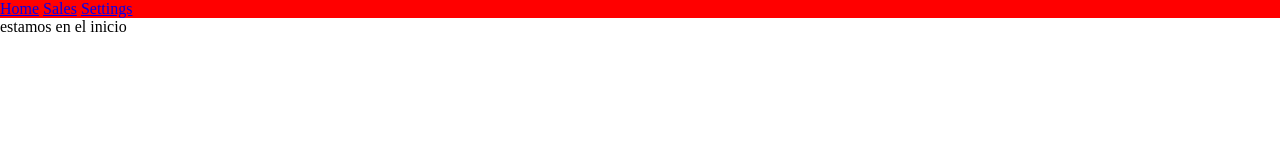
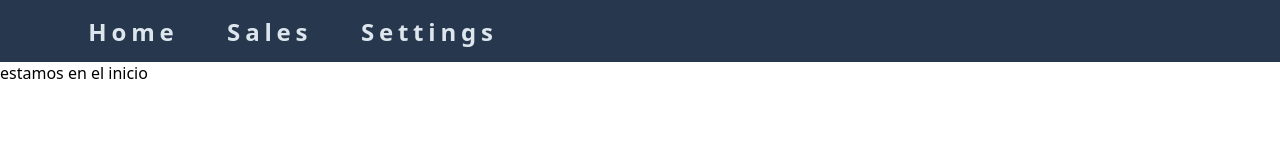
Before and after one commit to toriacostabel/obligatorioProgramacion, a plain HTML site: page index.html in a window 1280 px wide. Drawn offline with Linux system fonts and the light colour scheme.

Commit message:
styled nav

```diff
--- a/assets/css/style.css
+++ b/assets/css/style.css
@@ -3,12 +3,40 @@
     padding: 0;
     box-sizing: border-box;
 }
+
 /* fuente */
-/* paleta de colores */
+@import url('https://fonts.googleapis.com/css2?family=Noto+Sans:ital,wght@0,100;0,200;0,300;0,400;0,500;0,600;0,700;0,800;0,900;1,100;1,200;1,300;1,400;1,500;1,600;1,700;1,800;1,900&display=swap');
+body {
+    font-family: 'Noto Sans', sans-serif;
+}
 
-/* navegador */
+/*  paleta de colores:
+    #27374D --- light navy blue
+    #526D82 --- light greyish blue
+    #9DB2BF --- pale greyish blue
+    #DDE6ED --- very pale baby blue
+*/
+
+/* --- DESKTOP VIEWPORT --- */
+
+/* --- NAVEGADOR --- */
+
 .nav {
-    background-color: red;
+    background-color: #27374D;
+    display: block;
+}
+.navLinks {
     display: flex;
-    justify-content: flex start;
+    margin: 0 0 0 5%;
 }
+.navA {
+    color: #DDE6ED;
+    padding: 1.2% 2%;
+    text-decoration: none;
+    font-weight: 600;
+    font-size: 1.5em;
+    letter-spacing: 0.2em;
+}
+.navA:hover {
+    background-color: #526D82;
+}
--- a/index.html
+++ b/index.html
@@ -12,17 +12,36 @@
       name="description"
       content="Must Watch es una plataforma de streaming en la que puedes ver, comprar y calificar peliculas."
     />
+    <title>Must Watch - Home</title>
+    <!-- stylesheet -->
     <link rel="stylesheet" href="/assets/css/style.css" />
-    <title>Must Watch - Home</title>
+    <!-- javascript-->
+    <script src="./assets/js/main.js"></script>
+    <script src="./assets/js/nav.js"></script>
   </head>
+
   <body class="body" id="bodyIndex">
     <!-- NAVEGADOR -->
     <nav class="nav" id="navIndex">
+
+      <!-- barra de busqueda -->
+      <!-- <div class="searchBar" id="searchBar">
+        <input type="text" id="searchInput" placeholder="Search..." />
+        <button id="searchButton">Search</button>
+        <div id="searchResults"></div>
+      </div> -->
+
+      <!-- menu principal -->
       <div class="navLinks" id="navLinks">
         <a href="./index.html" class="navA" id="aHome">Home</a>
         <a href="./pages/stats.html" class="navA" id="aSales">Sales</a>
         <a href="./pages/crud.html" class="navA" id="aCrud">Settings</a>
       </div>
+
+      <!-- user -->
+
+      <!-- logo -->
+
     </nav>
 
     <!-- ENCABEZADO -->
```
Also changed, not shown: assets/js/nav.js (added).
